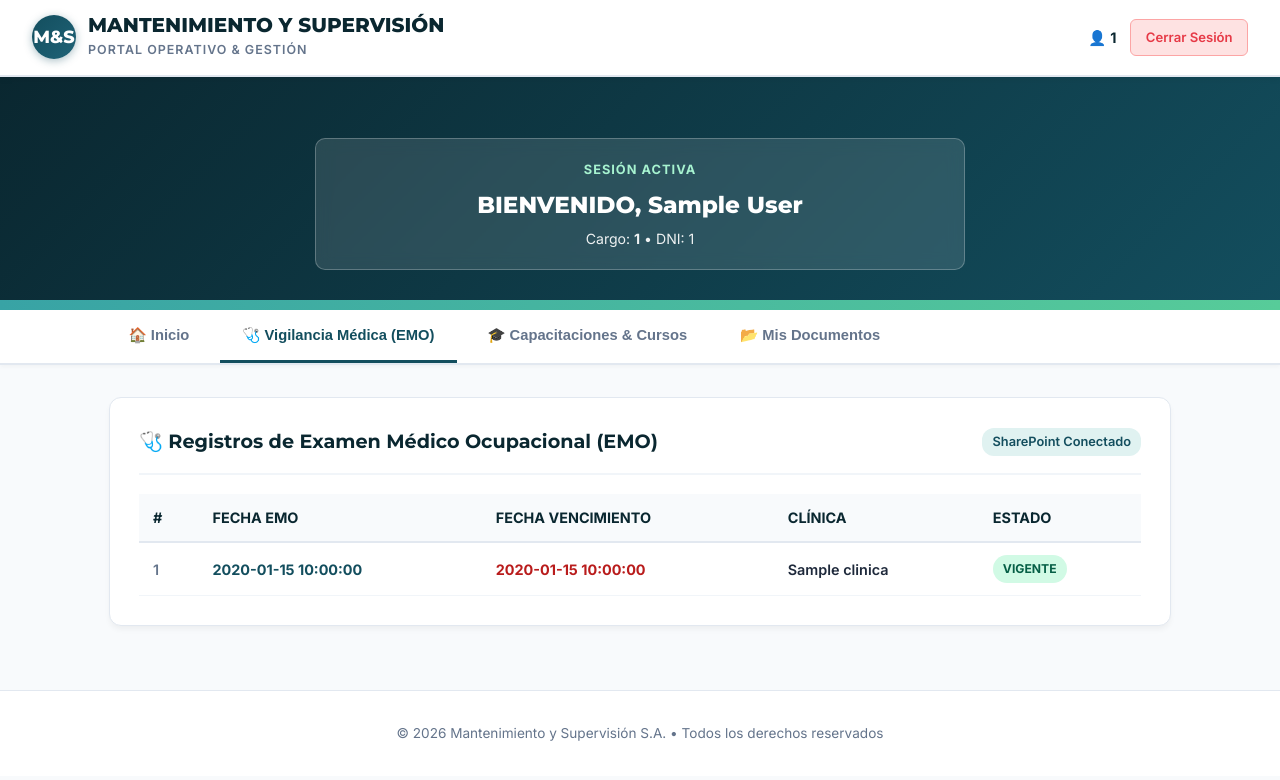
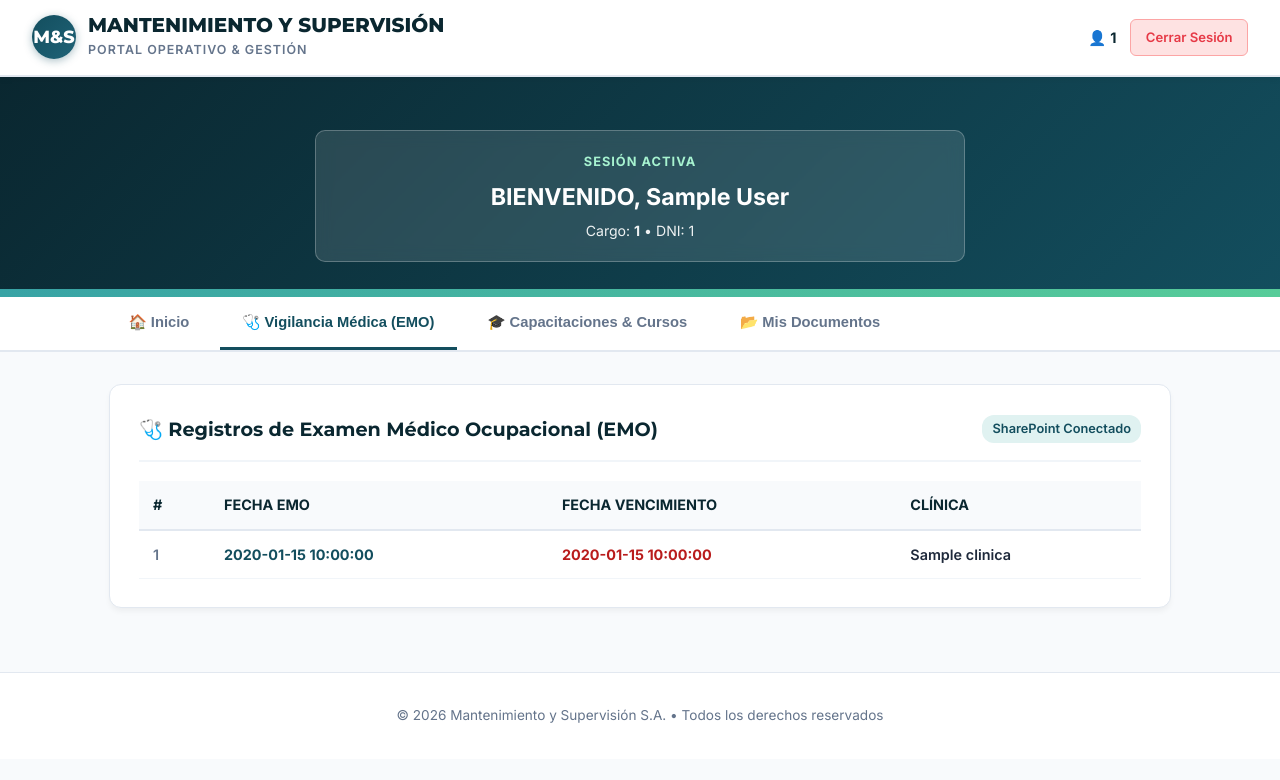
Before and after one commit to rrhhucmys-create/myscondorcocha, a Flask app: template templates/index.html in a window 1280 px wide, after a click on "🩺 Vigilancia Médica (EMO)". Shown: the top 780 px of the page. Run offline with Flask 3, Linux system fonts and the light colour scheme; the visitor is signed in with stand-in values (Sample User, id 1); tables that the repository leaves empty hold one stand-in row (values such as "Sample post"); the template is opened without the code that fills it: most values are stand-ins (such as "Sample title", 1, 10 or a date in 2020).

Commit message:
Update index.html

```diff
--- a/templates/index.html
+++ b/templates/index.html
@@ -16,14 +16,11 @@
             --text-dark: #1e293b;
             --text-muted: #64748b;
             --danger: #e63946;
-            --success: #10b981;
-            --warning: #f59e0b;
         }
 
         * { box-sizing: border-box; margin: 0; padding: 0; }
         body { font-family: 'Inter', sans-serif; background-color: var(--bg-light); color: var(--text-dark); line-height: 1.6; }
 
-        /* Barra de navegación superior */
         header {
             background: #ffffff;
             border-bottom: 2px solid #e2e8f0;
@@ -56,7 +53,7 @@
             background-color: transparent; color: var(--primary);
             border: 1.5px solid var(--primary); padding: 0.55rem 1.2rem;
             border-radius: 6px; font-size: 0.85rem; font-weight: 600;
-            cursor: pointer; transition: all 0.2s ease;
+            cursor: pointer;
         }
         .btn-login:hover { background-color: var(--primary); color: #ffffff; }
 
@@ -66,40 +63,34 @@
             border-radius: 6px; font-size: 0.82rem; font-weight: 600;
             text-decoration: none;
         }
-        .btn-logout:hover { background-color: #fecaca; }
-        .user-tag { font-size: 0.9rem; color: var(--primary-dark); }
 
-        /* Banner Hero */
         .hero {
             background: linear-gradient(135deg, var(--primary-dark) 0%, var(--primary) 100%);
-            color: #ffffff; padding: 3rem 1.5rem 2.5rem 1.5rem; text-align: center; position: relative;
+            color: #ffffff; padding: 2.8rem 1.5rem 2.2rem 1.5rem; text-align: center; position: relative;
         }
         .hero::after {
             content: ''; position: absolute; bottom: 0; left: 0; right: 0;
-            height: 10px; background: linear-gradient(90deg, var(--accent), #57cc99);
+            height: 8px; background: linear-gradient(90deg, var(--accent), #57cc99);
         }
-        .hero h2 { font-family: 'Montserrat', sans-serif; font-size: 1.9rem; font-weight: 800; margin-bottom: 0.5rem; }
 
         .user-welcome-card {
             background: rgba(255, 255, 255, 0.12);
             backdrop-filter: blur(8px);
             border: 1px solid rgba(255, 255, 255, 0.25);
             max-width: 650px;
-            margin: 0.8rem auto 0 auto;
+            margin: 0.5rem auto 0 auto;
             padding: 1.1rem 1.4rem;
             border-radius: 10px;
         }
 
-        /* BARRA DE MENÚ / TABS */
+        /* TABS */
         .nav-tabs-wrapper {
             background-color: #ffffff;
             border-bottom: 2px solid #e2e8f0;
             position: sticky;
             top: 65px;
             z-index: 90;
-            box-shadow: 0 2px 4px rgba(0,0,0,0.03);
         }
-
         .nav-tabs {
             max-width: 1100px;
             margin: 0 auto;
@@ -107,64 +98,28 @@
             gap: 8px;
             padding: 0 1rem;
             overflow-x: auto;
-            white-space: nowrap;
         }
+        .tab-btn {
+            background: none; border: none; padding: 1rem 1.4rem;
+            font-size: 0.92rem; font-weight: 600; color: var(--text-muted);
+            cursor: pointer; border-bottom: 3px solid transparent;
+            transition: all 0.2s ease;
+        }
+        .tab-btn:hover { color: var(--primary); background-color: #f8fafc; }
+        .tab-btn.active { color: var(--primary); border-bottom-color: var(--primary); font-weight: 700; }
 
-        .tab-btn {
-            background: none;
-            border: none;
-            padding: 1rem 1.4rem;
-            font-size: 0.92rem;
-            font-weight: 600;
-            color: var(--text-muted);
-            cursor: pointer;
-            border-bottom: 3px solid transparent;
-            transition: all 0.2s ease;
-            display: flex;
-            align-items: center;
-            gap: 8px;
-        }
+        .container { max-width: 1100px; margin: 2rem auto 4rem auto; padding: 0 1.2rem; }
+        .tab-content { display: none; animation: fadeIn 0.25s ease-in-out; }
+        .tab-content.active { display: block; }
+        @keyframes fadeIn { from { opacity: 0; transform: translateY(6px); } to { opacity: 1; transform: translateY(0); } }
 
-        .tab-btn:hover {
-            color: var(--primary);
-            background-color: #f8fafc;
-        }
-
-        .tab-btn.active {
-            color: var(--primary);
-            border-bottom-color: var(--primary);
-            font-weight: 700;
-        }
-
-        /* Contenido de cada sección */
-        .container {
-            max-width: 1100px;
-            margin: 2rem auto 4rem auto;
-            padding: 0 1.2rem;
-        }
-
-        .tab-content {
-            display: none;
-            animation: fadeIn 0.25s ease-in-out;
-        }
-
-        .tab-content.active {
-            display: block;
-        }
-
-        @keyframes fadeIn {
-            from { opacity: 0; transform: translateY(6px); }
-            to { opacity: 1; transform: translateY(0); }
-        }
-
-        /* Tarjetas de Módulos (Tab 1) */
+        /* CARDS */
         .cards-grid { display: grid; grid-template-columns: repeat(auto-fit, minmax(290px, 1fr)); gap: 1.5rem; }
         .card {
             background: var(--card-bg); border-radius: 12px; padding: 2rem 1.7rem;
             box-shadow: 0 10px 25px -5px rgba(0, 0, 0, 0.06); border: 1px solid #e2e8f0;
-            border-top: 4px solid var(--primary); transition: all 0.25s ease;
+            border-top: 4px solid var(--primary);
         }
-        .card:hover { transform: translateY(-4px); border-top-color: var(--accent); }
         .card-icon {
             width: 44px; height: 44px; background-color: #e0f2f1; color: var(--primary);
             border-radius: 8px; display: flex; align-items: center; justify-content: center;
@@ -178,70 +133,26 @@
             cursor: pointer; border: none;
         }
 
-        /* Estilos de Tablas y Paneles de Información */
+        /* PANELES Y TABLAS */
         .info-panel {
-            background: #ffffff;
-            border-radius: 12px;
-            padding: 1.8rem;
-            border: 1px solid #e2e8f0;
-            box-shadow: 0 4px 6px -1px rgba(0,0,0,0.05);
+            background: #ffffff; border-radius: 12px; padding: 1.8rem;
+            border: 1px solid #e2e8f0; box-shadow: 0 4px 6px -1px rgba(0,0,0,0.05);
         }
+        .panel-header {
+            display: flex; align-items: center; justify-content: space-between;
+            border-bottom: 2px solid #f1f5f9; padding-bottom: 1rem; margin-bottom: 1.2rem;
+        }
+        .panel-header h3 { font-family: 'Montserrat', sans-serif; font-size: 1.2rem; color: var(--primary-dark); }
+        .table-responsive { overflow-x: auto; }
+        table.custom-table { width: 100%; border-collapse: collapse; font-size: 0.9rem; text-align: left; }
+        table.custom-table th { background-color: #f8fafc; color: var(--primary-dark); font-weight: 700; padding: 12px 14px; border-bottom: 2px solid #e2e8f0; }
+        table.custom-table td { padding: 12px 14px; border-bottom: 1px solid #f1f5f9; }
 
-        .panel-header {
-            display: flex;
-            align-items: center;
-            justify-content: space-between;
-            border-bottom: 2px solid #f1f5f9;
-            padding-bottom: 1rem;
-            margin-bottom: 1.2rem;
-        }
+        .badge-status-tag { padding: 4px 10px; border-radius: 20px; font-size: 0.76rem; font-weight: 700; display: inline-block; }
+        .tag-vigente { background-color: #d1fae5; color: #065f46; }
+        .tag-noaplica { background-color: #f1f5f9; color: #64748b; border: 1px solid #cbd5e1; }
 
-        .panel-header h3 {
-            font-family: 'Montserrat', sans-serif;
-            font-size: 1.2rem;
-            color: var(--primary-dark);
-            display: flex;
-            align-items: center;
-            gap: 8px;
-        }
-
-        .table-responsive {
-            overflow-x: auto;
-        }
-
-        table.custom-table {
-            width: 100%;
-            border-collapse: collapse;
-            font-size: 0.9rem;
-            text-align: left;
-        }
-
-        table.custom-table th {
-            background-color: #f8fafc;
-            color: var(--primary-dark);
-            font-weight: 700;
-            padding: 12px 14px;
-            border-bottom: 2px solid #e2e8f0;
-        }
-
-        table.custom-table td {
-            padding: 12px 14px;
-            border-bottom: 1px solid #f1f5f9;
-        }
-
-        .badge-status-tag {
-            padding: 4px 10px;
-            border-radius: 20px;
-            font-size: 0.76rem;
-            font-weight: 700;
-            display: inline-block;
-            text-transform: uppercase;
-        }
-        .tag-vigente { background-color: #d1fae5; color: #065f46; }
-        .tag-por-vencer { background-color: #fef3c7; color: #92400e; }
-        .tag-vencido { background-color: #fee2e2; color: #991b1b; }
-
-        /* Modal */
+        /* MODAL */
         .modal-overlay {
             position: fixed; top: 0; left: 0; width: 100vw; height: 100vh;
             background: rgba(10, 39, 48, 0.65); backdrop-filter: blur(4px);
@@ -252,25 +163,16 @@
             padding: 2.2rem; box-shadow: 0 20px 25px -5px rgba(0, 0, 0, 0.2); position: relative;
         }
         .modal-close { position: absolute; top: 1rem; right: 1.2rem; font-size: 1.4rem; color: var(--text-muted); cursor: pointer; border: none; background: none; }
-        .modal-header { text-align: center; margin-bottom: 1.8rem; }
-        .modal-header h3 { font-family: 'Montserrat', sans-serif; font-size: 1.35rem; color: var(--primary-dark); }
         .form-group { margin-bottom: 1.2rem; }
         .form-group label { display: block; font-size: 0.85rem; font-weight: 600; margin-bottom: 0.4rem; }
-        .form-control {
-            width: 100%; padding: 0.65rem 0.85rem; border: 1.5px solid #cbd5e1;
-            border-radius: 6px; font-size: 0.9rem; outline: none;
-        }
-        .btn-submit {
-            width: 100%; background-color: var(--primary); color: #ffffff; border: none;
-            padding: 0.75rem; border-radius: 6px; font-weight: 700; cursor: pointer; margin-top: 0.5rem;
-        }
+        .form-control { width: 100%; padding: 0.65rem 0.85rem; border: 1.5px solid #cbd5e1; border-radius: 6px; font-size: 0.9rem; }
+        .btn-submit { width: 100%; background-color: var(--primary); color: #ffffff; border: none; padding: 0.75rem; border-radius: 6px; font-weight: 700; cursor: pointer; }
 
         footer { text-align: center; padding: 2rem 1rem; font-size: 0.85rem; color: var(--text-muted); border-top: 1px solid #e2e8f0; background-color: #ffffff; }
     </style>
 </head>
 <body>
 
-    <!-- Header -->
     <header>
         <div class="brand-container">
             <div class="logo-badge">M&amp;S</div>
@@ -282,7 +184,7 @@
 
         <div class="header-actions">
             {% if session.get('user_dni') %}
-                <span class="user-tag">👤 <strong>{{ session.get('user_dni') }}</strong></span>
+                <span style="font-size: 0.9rem; color: var(--primary-dark);">👤 <strong>{{ session.get('user_dni') }}</strong></span>
                 <a href="{{ url_for('logout') }}" class="btn-logout">Cerrar Sesión</a>
             {% else %}
                 <button class="btn-login" onclick="abrirModal()">🔒 Iniciar Sesión</button>
@@ -296,7 +198,6 @@
     </div>
     {% endif %}
 
-    <!-- Banner Principal -->
     <section class="hero">
         {% if session.get('nombre_completo') %}
             <div class="user-welcome-card">
@@ -305,33 +206,24 @@
                 <p style="margin: 0; font-size: 0.88rem; opacity: 0.92;">Cargo: <strong>{{ session.get('cargo') }}</strong> &bull; DNI: {{ session.get('user_dni') }}</p>
             </div>
         {% else %}
-            <h2>Control Operativo &amp; Supervisión</h2>
+            <h2 style="font-family: 'Montserrat', sans-serif; font-size: 1.9rem; font-weight: 800;">Control Operativo &amp; Supervisión</h2>
             <p style="font-size: 0.95rem; opacity: 0.9;">Plataforma centralizada para la gestión, registro de tareos, control de horas y automatización.</p>
         {% endif %}
     </section>
 
-    <!-- BARRA DE MENÚ DE NAVEGACIÓN -->
+    <!-- NAVEGACIÓN -->
     <nav class="nav-tabs-wrapper">
         <div class="nav-tabs">
-            <button class="tab-btn active" onclick="cambiarPestana(event, 'tab-inicio')">
-                🏠 Inicio
-            </button>
-            <button class="tab-btn" onclick="cambiarPestana(event, 'tab-emo')">
-                🩺 Vigilancia Médica (EMO)
-            </button>
-            <button class="tab-btn" onclick="cambiarPestana(event, 'tab-capacitaciones')">
-                🎓 Capacitaciones &amp; Cursos
-            </button>
-            <button class="tab-btn" onclick="cambiarPestana(event, 'tab-documentos')">
-                📂 Mis Documentos
-            </button>
+            <button class="tab-btn active" onclick="cambiarPestana(event, 'tab-inicio')">🏠 Inicio</button>
+            <button class="tab-btn" onclick="cambiarPestana(event, 'tab-emo')">🩺 Vigilancia Médica (EMO)</button>
+            <button class="tab-btn" onclick="cambiarPestana(event, 'tab-capacitaciones')">🎓 Capacitaciones &amp; Cursos</button>
+            <button class="tab-btn" onclick="cambiarPestana(event, 'tab-documentos')">📂 Mis Documentos</button>
         </div>
     </nav>
 
-    <!-- CONTENEDOR PRINCIPAL CON PESTAÑAS -->
     <main class="container">
 
-        <!-- 1. PESTAÑA: INICIO -->
+        <!-- TAB 1: INICIO -->
         <div id="tab-inicio" class="tab-content active">
             <div class="cards-grid">
                 <div class="card">
@@ -344,7 +236,7 @@
                 <div class="card">
                     <div class="card-icon">🎓</div>
                     <h3>Mis Capacitaciones</h3>
-                    <p>Revisa tu récord de inducciones de seguridad, cursos normativos y capacitaciones vigentes.</p>
+                    <p>Revisa tu récord de inducciones de seguridad, cursos normativos y autorizaciones vigentes.</p>
                     <button class="btn-action" onclick="activarPestanaPorId('tab-capacitaciones')">Ver Capacitaciones</button>
                 </div>
 
@@ -357,7 +249,7 @@
             </div>
         </div>
 
-        <!-- 2. PESTAÑA: VIGILANCIA MÉDICA (EMO) -->
+        <!-- TAB 2: EMO -->
         <div id="tab-emo" class="tab-content">
             <div class="info-panel">
                 <div class="panel-header">
@@ -377,7 +269,6 @@
                                         <th>FECHA EMO</th>
                                         <th>FECHA VENCIMIENTO</th>
                                         <th>CLÍNICA</th>
-                                        <th>ESTADO</th>
                                     </tr>
                                 </thead>
                                 <tbody>
@@ -387,50 +278,41 @@
                                         <td style="font-weight: 700; color: var(--primary);">{{ item.fecha_emo }}</td>
                                         <td style="font-weight: 700; color: #b91c1c;">{{ item.fecha_vencimiento }}</td>
                                         <td style="font-weight: 600;">{{ item.clinica }}</td>
-                                        <td><span class="badge-status-tag tag-vigente">Vigente</span></td>
                                     </tr>
                                     {% endfor %}
                                 </tbody>
                             </table>
                         </div>
                     {% else %}
-                        <p style="color: var(--text-muted); font-size: 0.92rem;">
-                            ℹ️ No se encontraron exámenes médicos ocupacionales asociados a su DNI en la base central.
-                        </p>
+                        <p style="color: var(--text-muted); font-size: 0.92rem;">ℹ️ No se encontraron exámenes médicos asignados a su DNI.</p>
                     {% endif %}
                 {% else %}
-                    <p style="color: var(--text-muted); font-size: 0.92rem;">
-                        🔒 Debe <a href="javascript:void(0)" onclick="abrirModal()" style="color: var(--primary); font-weight: 600;">iniciar sesión</a> para visualizar su récord médico personal.
-                    </p>
+                    <p style="color: var(--text-muted); font-size: 0.92rem;">🔒 Inicie sesión para ver sus exámenes médicos.</p>
                 {% endif %}
             </div>
         </div>
 
-        <!-- 3. PESTAÑA: CAPACITACIONES DINÁMICAS DESDE SHAREPOINT -->
+        <!-- TAB 3: CAPACITACIONES REALES (CONECTADO A SHAREPOINT) -->
         <div id="tab-capacitaciones" class="tab-content">
             <div class="info-panel">
                 <div class="panel-header">
-                    <h3>🎓 Récord de Capacitaciones &amp; Autorizaciones</h3>
+                    <h3>🎓 Récord de Capacitaciones &amp; Seguridad</h3>
                     <span style="font-size: 0.8rem; background: #e0f2fe; color: #0369a1; padding: 4px 10px; border-radius: 12px; font-weight: 600;">
-                        SharePoint Conectado &bull; {{ capacitaciones|length }} curso(s)
+                        SharePoint Conectado &bull; {{ capacitaciones|length }} registro(s)
                     </span>
                 </div>
 
                 {% if session.get('user_dni') %}
                     {% if capacitaciones and capacitaciones|length > 0 %}
-                        <p style="font-size: 0.9rem; color: var(--text-muted); margin-bottom: 1.2rem;">
-                            Cursos, inducciones normativas y autorizaciones vigentes registradas en la base central para el DNI <strong>{{ session.get('user_dni') }}</strong>:
-                        </p>
-
                         <div class="table-responsive">
                             <table class="custom-table">
                                 <thead>
                                     <tr>
-                                        <th style="width: 50px;">#</th>
-                                        <th>CURSO / CAPACITACIÓN REGISTRADA</th>
-                                        <th>FECHA / REGISTRO</th>
-                                        <th>REGISTRO</th>
+                                        <th style="width: 40px;">#</th>
+                                        <th>CURSO / CAPACITACIÓN OBLIGATORIA</th>
+                                        <th>FECHA REGISTRADA</th>
                                         <th>ESTADO</th>
+                                        <th>ORIGEN</th>
                                     </tr>
                                 </thead>
                                 <tbody>
@@ -438,62 +320,53 @@
                                     <tr>
                                         <td style="font-weight: 600; color: var(--text-muted);">{{ loop.index }}</td>
                                         <td style="font-weight: 700; color: var(--primary-dark);">{{ item.curso }}</td>
-                                        <td style="font-weight: 700; color: var(--primary);">{{ item.fecha }}</td>
-                                        <td style="font-size: 0.82rem; color: var(--text-muted);">{{ item.origen }}</td>
-                                        <td><span class="badge-status-tag tag-vigente">Vigente / Aprobado</span></td>
+                                        <td style="font-weight: 600; color: var(--primary);">{{ item.fecha }}</td>
+                                        <td><span class="badge-status-tag {{ item.clase }}">{{ item.estado }}</span></td>
+                                        <td style="font-size: 0.8rem; color: var(--text-muted);">{{ item.origen }}</td>
                                     </tr>
                                     {% endfor %}
                                 </tbody>
                             </table>
                         </div>
                     {% else %}
-                        <p style="color: var(--text-muted); font-size: 0.92rem; padding: 1rem 0;">
-                            ℹ️ No se encontraron capacitaciones ni autorizaciones registradas a su nombre en la base central de datos.
-                        </p>
+                        <p style="color: var(--text-muted); font-size: 0.92rem;">ℹ️ No se encontraron registros de capacitaciones para su DNI en la base central.</p>
                     {% endif %}
                 {% else %}
-                    <p style="color: var(--text-muted); font-size: 0.92rem;">
-                        🔒 Debe <a href="javascript:void(0)" onclick="abrirModal()" style="color: var(--primary); font-weight: 600;">iniciar sesión</a> para visualizar su récord de capacitaciones.
-                    </p>
+                    <p style="color: var(--text-muted); font-size: 0.92rem;">🔒 Inicie sesión para ver sus capacitaciones.</p>
                 {% endif %}
             </div>
         </div>
 
-        <!-- 4. PESTAÑA: MIS DOCUMENTOS / PLANTILLA PARA EL FUTURO -->
+        <!-- TAB 4: MIS DOCUMENTOS -->
         <div id="tab-documentos" class="tab-content">
             <div class="info-panel">
                 <div class="panel-header">
                     <h3>📂 Documentos &amp; Solicitudes Operativas</h3>
-                    <span style="font-size: 0.8rem; background: #e2e8f0; color: var(--text-muted); padding: 4px 10px; border-radius: 12px; font-weight: 600;">
-                        Próximamente
-                    </span>
+                    <span style="font-size: 0.8rem; background: #e2e8f0; color: var(--text-muted); padding: 4px 10px; border-radius: 12px; font-weight: 600;">Próximamente</span>
                 </div>
-                <p style="color: var(--text-muted); font-size: 0.92rem;">
-                    Este espacio está preparado para descargar fotochecks, boletas de pago, papeletas de salida y certificados de trabajo.
-                </p>
+                <p style="color: var(--text-muted); font-size: 0.92rem;">Módulo preparado para boletas de pago, fotochecks y certificados de trabajo.</p>
             </div>
         </div>
 
     </main>
 
-    <!-- Modal Login -->
+    <!-- MODAL -->
     <div class="modal-overlay" id="loginModal">
         <div class="modal-card">
             <button class="modal-close" onclick="cerrarModal()">&times;</button>
-            <div class="modal-header">
-                <div class="logo-badge" style="margin: 0 auto 0.8rem auto;">M&amp;S</div>
-                <h3>Acceso al Sistema</h3>
-                <p style="font-size: 0.8rem; color: var(--text-muted); margin-top: 4px;">Usuario: DNI &bull; Clave: PRIMERNOMBRE + DNI</p>
+            <div style="text-align: center; margin-bottom: 1.5rem;">
+                <div class="logo-badge" style="margin: 0 auto 0.6rem auto;">M&amp;S</div>
+                <h3 style="font-family: 'Montserrat', sans-serif; font-size: 1.3rem; color: var(--primary-dark);">Acceso al Sistema</h3>
             </div>
 
             <form action="{{ url_for('login') }}" method="POST">
                 <div class="form-group">
                     <label for="username">DNI / Usuario</label>
-                    <input type="text" id="username" name="username" class="form-control" placeholder="Ej: 72110830" required autofocus>
+                    <input type="text" id="username" name="username" class="form-control" placeholder="Ej: 72110726" required autofocus>
                 </div>
                 <div class="form-group">
                     <label for="password">Contraseña</label>
-                    <input type="password" id="password" name="password" class="form-control" placeholder="Ej: JORGE72110830" required>
+                    <input type="password" id="password" name="password" class="form-control" placeholder="Ingrese su contraseña" required>
                 </div>
                 <button type="submit" class="btn-submit">Ingresar</button>
             </form>
@@ -504,30 +377,17 @@
         <p>&copy; 2026 Mantenimiento y Supervisión S.A. &bull; Todos los derechos reservados</p>
     </footer>
 
-    <!-- LÓGICA DE PESTAÑAS (TABS) Y MODAL -->
     <script>
         function cambiarPestana(evt, tabId) {
-            // Ocultar todos los contenidos
-            var contents = document.querySelectorAll('.tab-content');
-            contents.forEach(function(c) { c.classList.remove('active'); });
-
-            // Desmarcar todos los botones
-            var buttons = document.querySelectorAll('.tab-btn');
-            buttons.forEach(function(b) { b.classList.remove('active'); });
-
-            // Activar pestaña actual
+            document.querySelectorAll('.tab-content').forEach(function(c) { c.classList.remove('active'); });
+            document.querySelectorAll('.tab-btn').forEach(function(b) { b.classList.remove('active'); });
             document.getElementById(tabId).classList.add('active');
-            if (evt) {
-                evt.currentTarget.classList.add('active');
-            }
+            if (evt) { evt.currentTarget.classList.add('active'); }
         }
 
         function activarPestanaPorId(tabId) {
-            var buttons = document.querySelectorAll('.tab-btn');
-            buttons.forEach(function(b) {
-                if (b.getAttribute('onclick').includes(tabId)) {
-                    b.click();
-                }
+            document.querySelectorAll('.tab-btn').forEach(function(b) {
+                if (b.getAttribute('onclick').includes(tabId)) { b.click(); }
             });
         }
 
```
